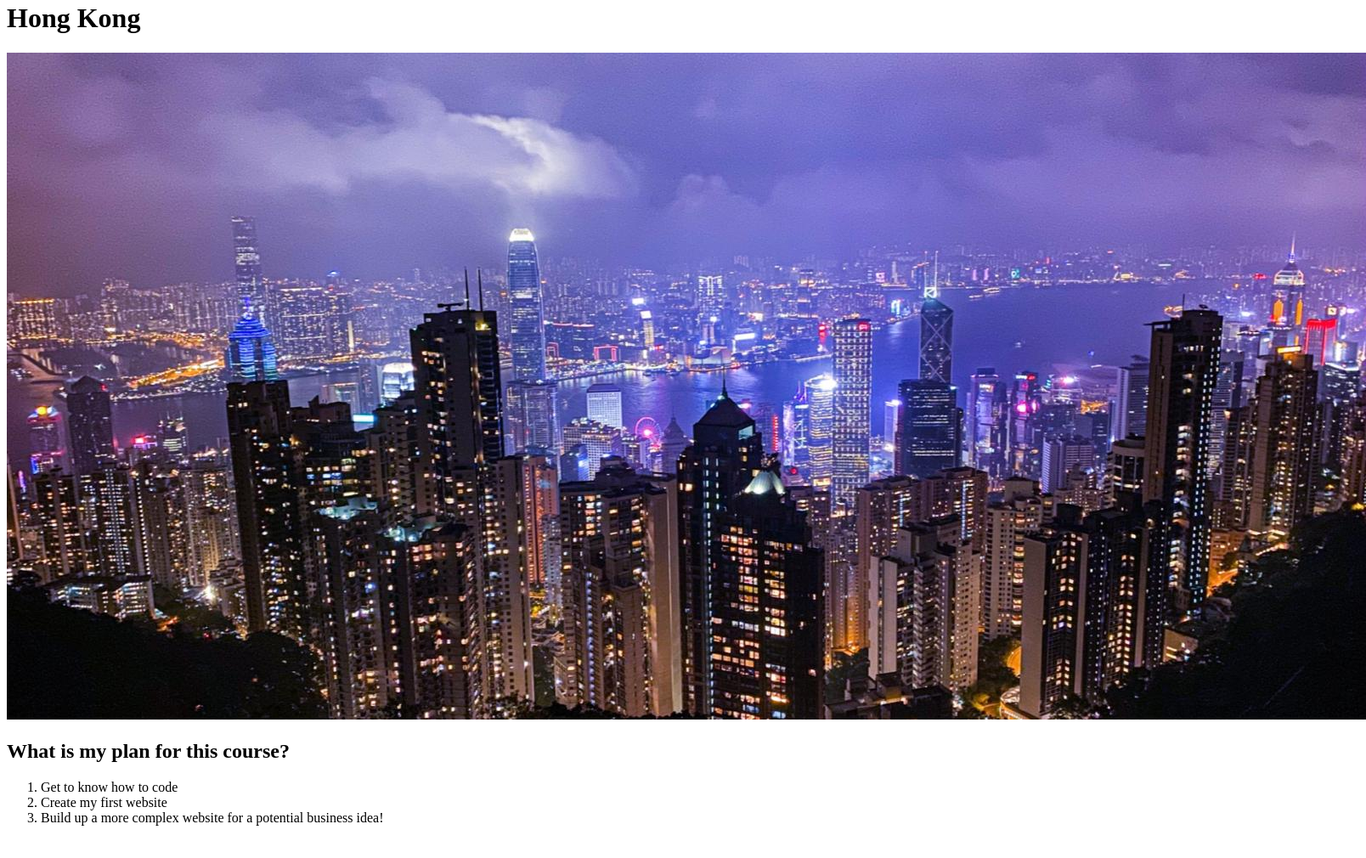
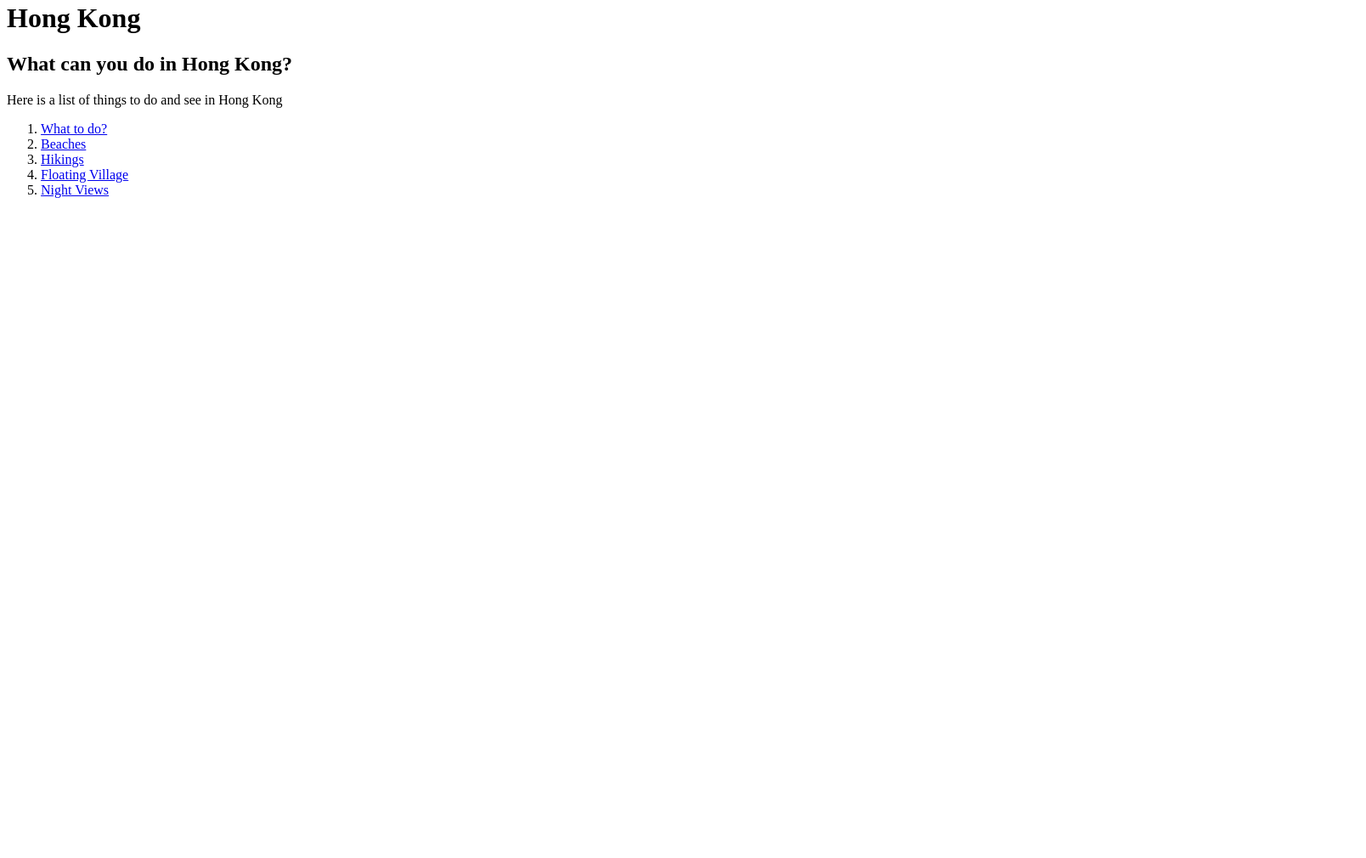
Before and after one commit to kenjikhk/kenjikhk.github.io, a plain HTML site: page index.html in a window 1280 px wide. Shown: the part 18-1028 px from the top of the page at 85% size, 1608 px wide, since content can reach past the window. After the commit the page ends 800 px from the top, so only its background shows below. Drawn offline with Linux system fonts and the light colour scheme.

Commit message:
Add files via upload

```diff
--- a/index.html
+++ b/index.html
@@ -10,16 +10,30 @@
 
         <H1>Hong Kong</H1>
 
-        <img src="HongKongbyIK.jpg">
+        <h2>What can you do in Hong Kong?</h2>
 
-        <h2>What is my plan for this course?</h2>
-
+            <p>Here is a list of things to do </a> and see in Hong Kong
+            </p>
         <ol>
-            <li>Get to know how to code</li>
-            <li>Create my first website</li>
-            <li>Build up a more complex website for a potential business idea!</li>
+            <li>
+                <a href="https://www.timeout.com/hong-kong/things-to-do/best-things-to-do-in-hong-kong">What to do?</a>
+            </li>
+            <li>
+                <a href="beaches.html">Beaches</a>
+            </li>
+            <li>
+                <a href="hikings.html">Hikings</a>
+            </li>
+            <li>
+                <a href="floatingvillage.html">Floating Village</a>
+            </li>
+            <li>
+                <a href="nightviews.html">Night Views</a>
+            </li>
         </ol>
 
         <marquee>Yeehaa</marquee>
+
     </body>
+
 </html>
```
Also changed, not shown: beaches.html (added, +20 -0 lines), floatingvillage.html (added, +21 -0 lines), hikings.html (added, +20 -0 lines), nightviews.html (added, +22 -0 lines), beaches.jpg (added), floatingvillage1.jpg (added), floatingvillage2.jpg (added), hiking1.jpg (added), nightview1.jpg (added), nightview2.jpg (added), nightview3.jpg (added).
